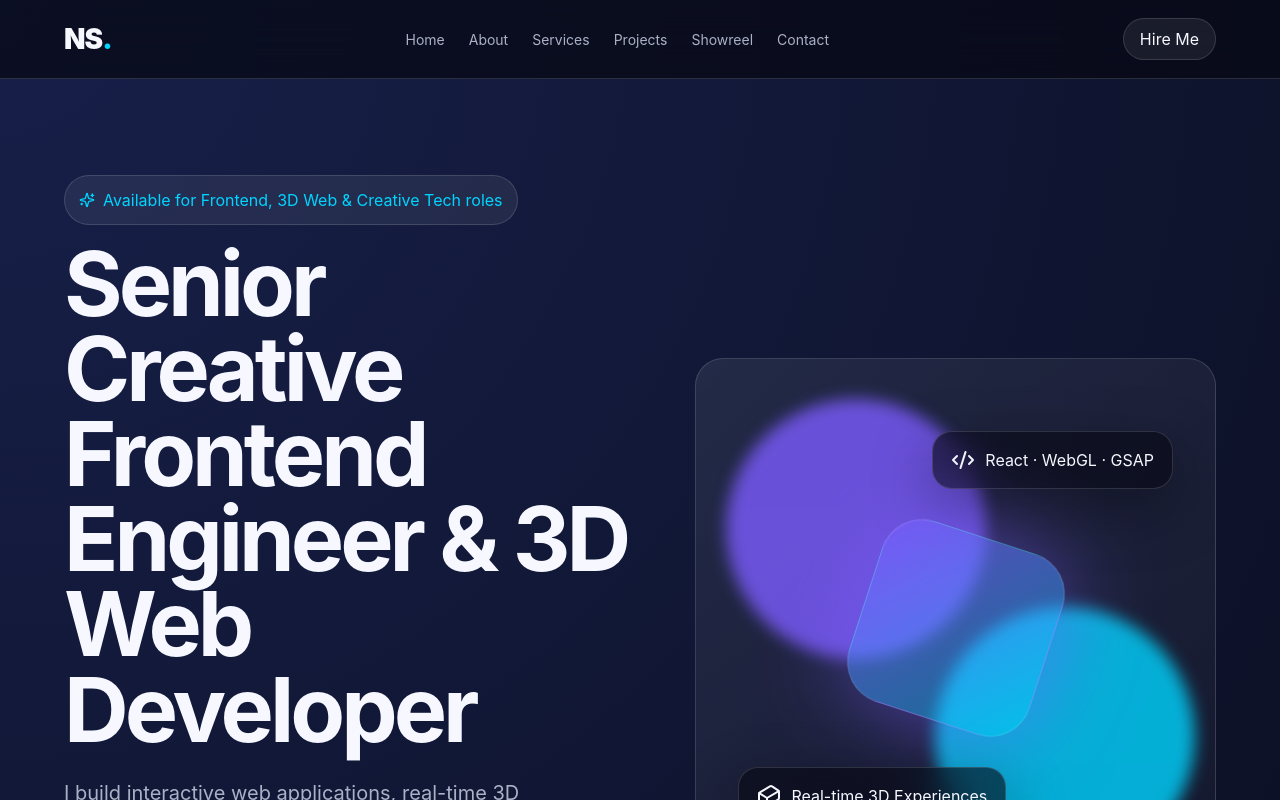
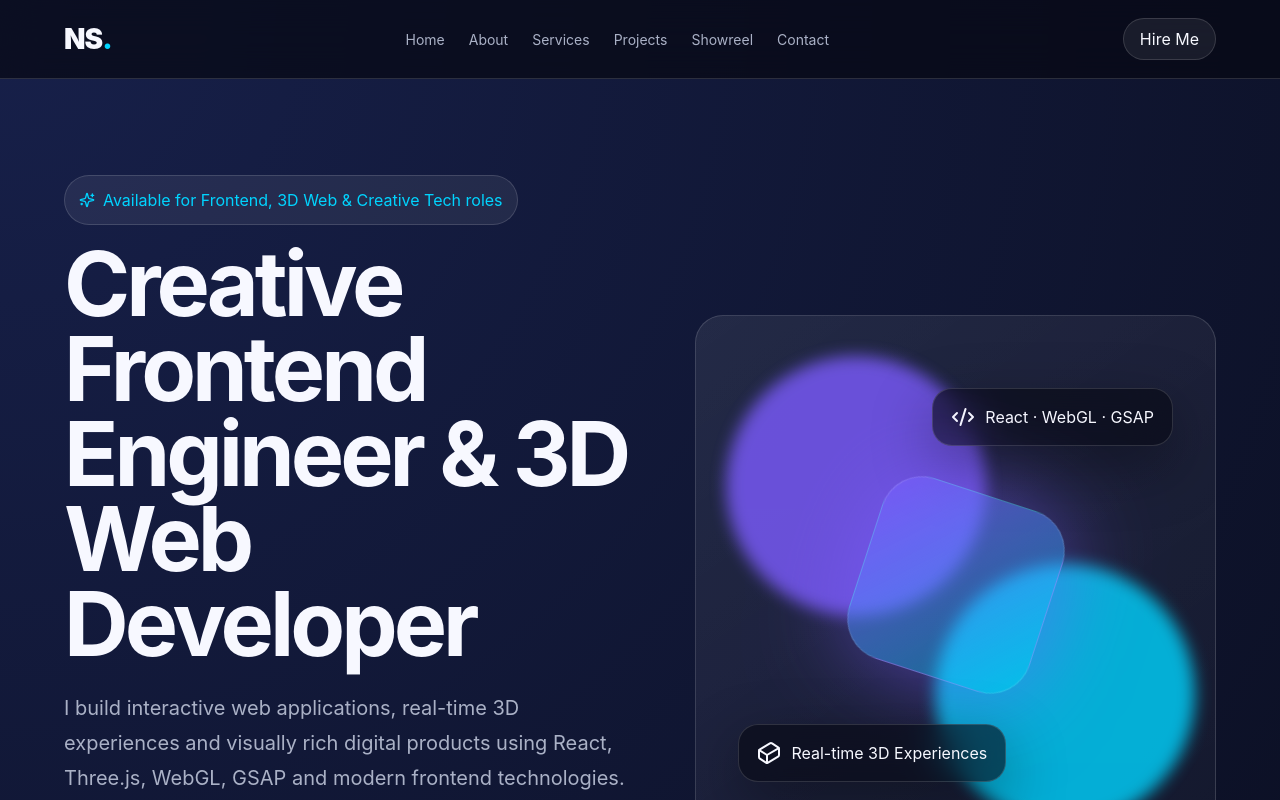
Before and after one commit to nsahu01/Narendra_Portfolio, a React (Vite) app: page / in a window 1280 px wide. Shown: the top 800 px of the page. Built offline with nearby package versions, Linux system fonts and the light colour scheme.

Commit message:
Update data.js

```diff
--- a/src/data.js
+++ b/src/data.js
@@ -1,6 +1,6 @@
 export const profile = {
   name: 'Narendra Sahu',
-  title: 'Senior Creative Frontend Engineer & 3D Web Developer',
+  title: 'Creative Frontend Engineer & 3D Web Developer',
   location: 'Bengaluru, India',
   email: 'narendra.sahu5695@gmail.com',
   phone: '+91-XXXXXXXXXX',
```
